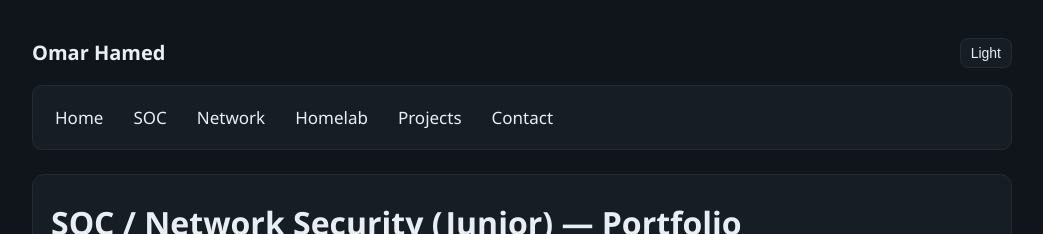
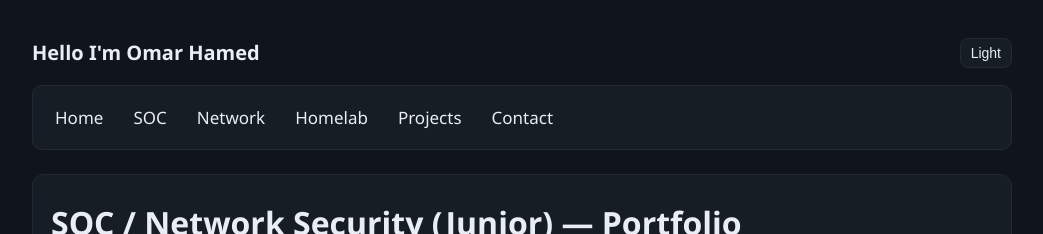
Before and after one commit to omarhamedsec/omarhamedsec.github.io, a Jekyll site: the page built from index.md, in a window 1280 px wide. Shown: the top 234 px of the page, without its empty margins (118-1161 px from the left). Built offline with Jekyll 4.4.1, drawn with Linux system fonts in a browser that asks for light colours.

Commit message:
Update index.md

```diff
--- a/index.md
+++ b/index.md
@@ -1,12 +1,12 @@
 ---
 layout: default
-title: Hello I'm Omar Hamed| Cybersecurity Portfolio
+title: Omar Hamed | Cybersecurity Portfolio
 ---
 
 <div class="container">
 
   <div class="topbar">
-    <div class="brand"><a href="{{ '/' | relative_url }}">Omar Hamed</a></div>
+    <div class="brand"><a href="{{ '/' | relative_url }}">Hello I'm Omar Hamed</a></div>
     <button id="themeToggle">Light</button>
   </div>
 
```
